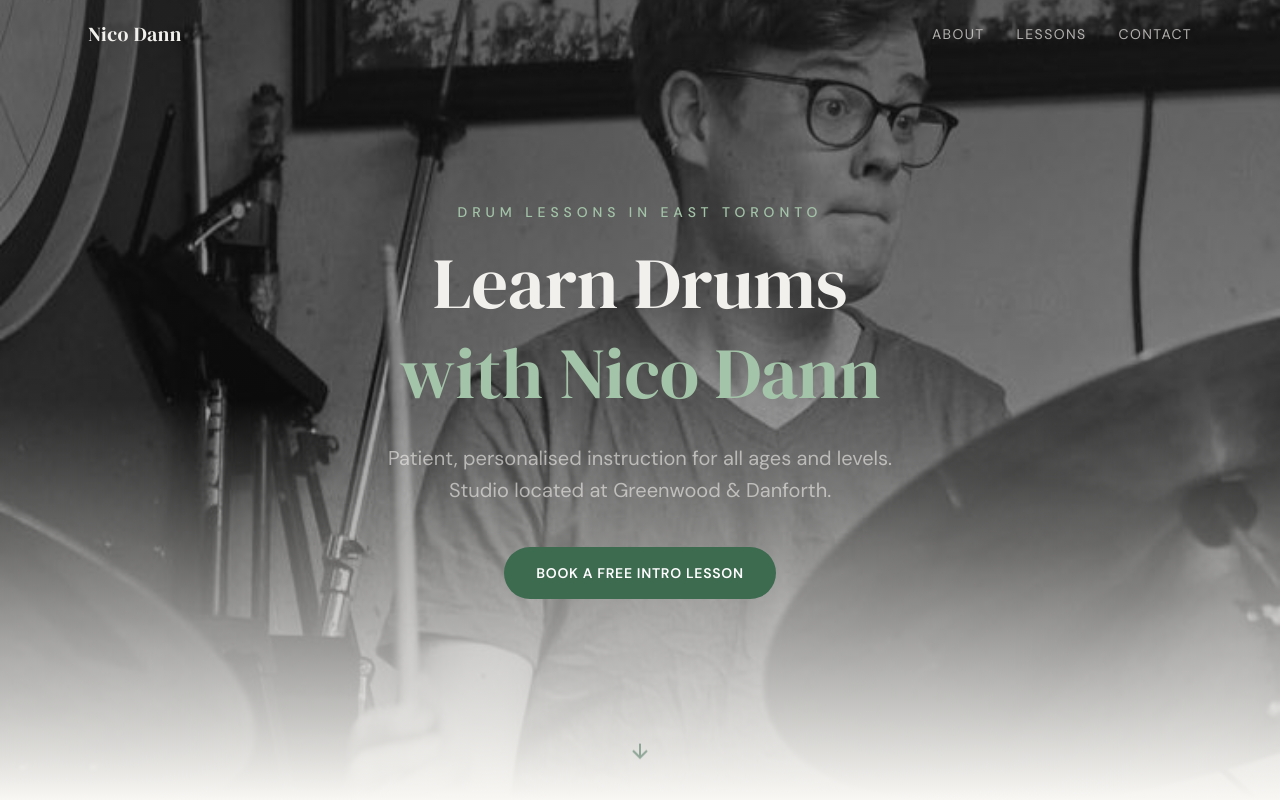
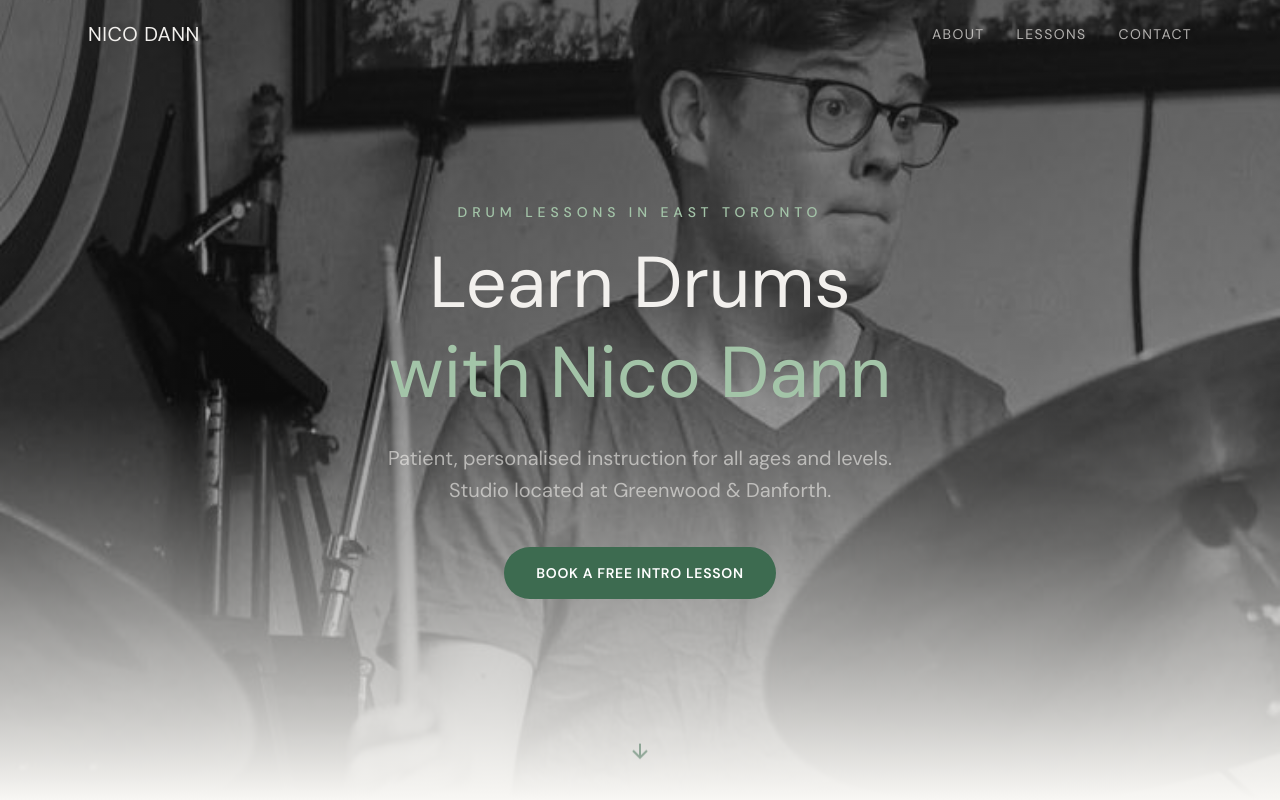
Before and after one commit to nicodann/nico-dann-drumlessons, a Next.js app: page / in a window 1280 px wide. Shown: the top 800 px of the page. Built offline with nearby package versions, Linux system fonts and the light colour scheme.

Commit message:
Style page.

```diff
--- a/app/components/Nav/index.tsx
+++ b/app/components/Nav/index.tsx
@@ -32,7 +32,7 @@ export default function Nav({
       <div className="max-w-6xl mx-auto px-6 flex items-center justify-between">
         <button
           onClick={() => smoothScroll("hero")}
-          className={`font-display text-xl tracking-wide transition-colors ${
+          className={`text-xl tracking-wide transition-colors uppercase ${
             scrolled
               ? "text-[#1a1a1a] hover:text-[#3d6b50]"
               : "text-[#f2f0ed] hover:text-[#a3c4a8]"
--- a/app/globals.css
+++ b/app/globals.css
@@ -1,7 +1,7 @@
 @import "tailwindcss";
 
 @theme {
-  --font-display: "DM Serif Display", Georgia, serif;
+  --font-heading: "DM Serif Display", Georgia, serif;
   --font-body: "DM Sans", system-ui, sans-serif;
 }
 
--- a/app/layout.tsx
+++ b/app/layout.tsx
@@ -5,7 +5,7 @@ import "./globals.css";
 const displayFont = DM_Serif_Display({
   subsets: ["latin"],
   weight: "400",
-  variable: "--font-display",
+  variable: "--font-heading",
   display: "swap",
 });
 
```
